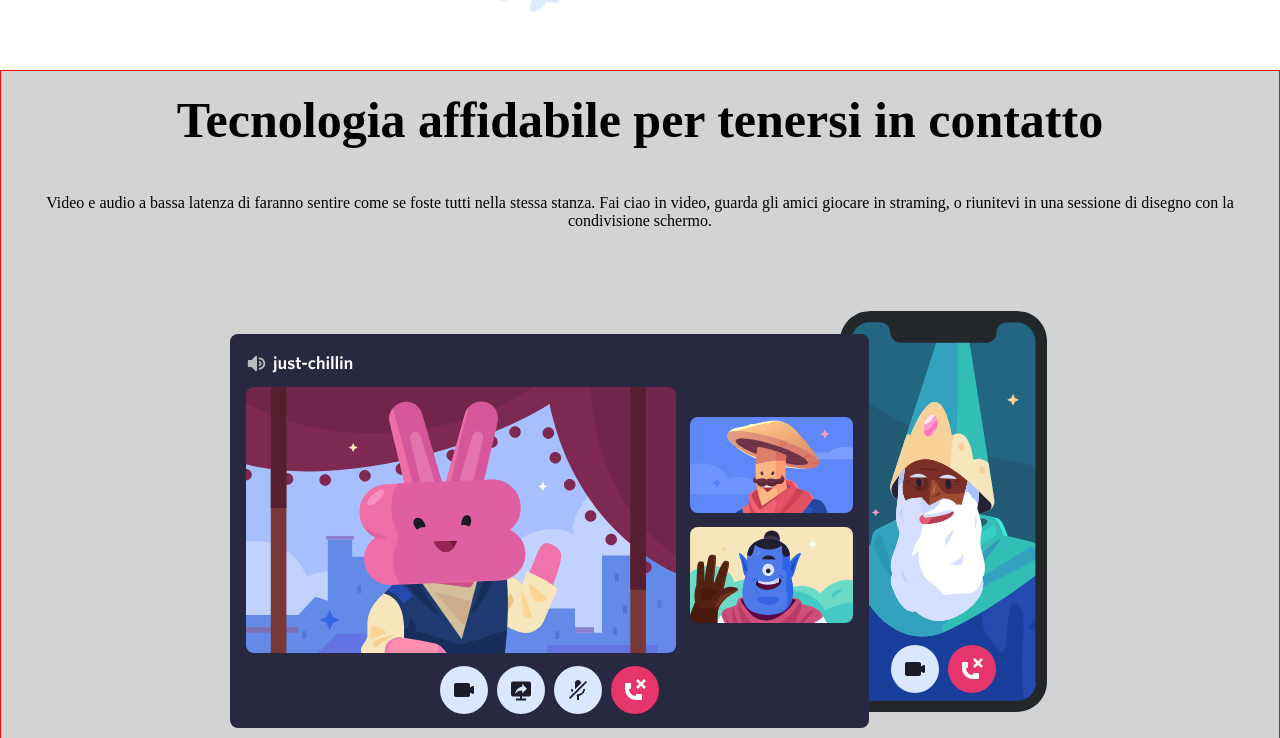
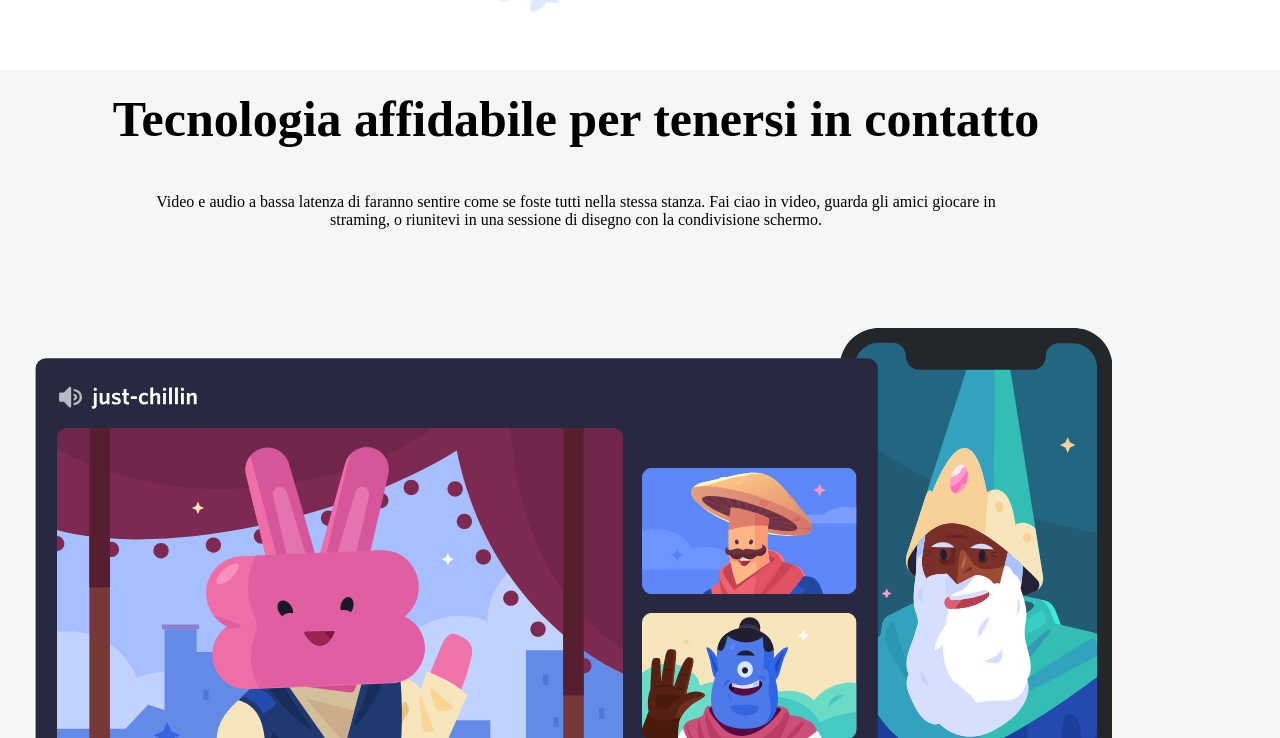
Before and after one commit to lorussogiacomoluca/htmlcss-discord, a plain HTML site: page index.html in a window 1280 px wide. Shown: the part 2122-2860 px from the top of the page. Drawn offline with Linux system fonts and the light colour scheme; a web font is replaced by a local one.

Commit message:
[UPD] Last section of MAIN

```diff
--- a/css/style.css
+++ b/css/style.css
@@ -91,7 +91,7 @@ footer{
 }
 
 .bg-grey{
-    background-color: #D3D3D3;
+    background-color: #F6F6F6;
 }
 
 .bg-green{
@@ -104,7 +104,7 @@ footer{
 
 
 .full-col{
-    width: 100%;
+    width: 90%;
 }
 
 .col-20{
@@ -167,12 +167,21 @@ footer{
 .p-8{
     padding: 8px;
 }
+
 .p-18{
     padding: 18px;
 }
 
+.px-18{
+    padding: 0 18px;
+}
+
 .m-50{
     margin: 50px auto;
+}
+
+.m-0{
+    margin: 0px;
 }
 
 .m-250{
@@ -189,6 +198,10 @@ footer{
 
 .mx-10{
     margin: 0 10px;
+}
+
+.mx-100{
+    margin: 0 100px;
 }
 
 .text-white{
@@ -242,3 +255,7 @@ footer{
     background-position: center;
     background-repeat: no-repeat;
 }
+
+.one-col-img{
+    width: 100%;
+}
--- a/index.html
+++ b/index.html
@@ -78,10 +78,12 @@
 
         <div class="bg-grey">
             <div class="container">
-                <div class="full-col text-center bored">
-                    <div class="section-title font-weight-600 p-18">Tecnologia affidabile per tenersi in contatto</div>
-                    <p class="section-description">Video e audio a bassa latenza di faranno sentire come se foste tutti nella stessa stanza. Fai ciao in video, guarda gli amici giocare in straming, o riunitevi in una sessione di disegno con la condivisione schermo.</p>
-                    <img src="./img/item4-big.svg" alt="" srcset="">
+                <div class="full-col text-center">
+                    <div class="content-section">
+                        <div class="section-title font-weight-600 px-18">Tecnologia affidabile per tenersi in contatto</div>
+                    <p class="section-description mx-100">Video e audio a bassa latenza di faranno sentire come se foste tutti nella stessa stanza. Fai ciao in video, guarda gli amici giocare in straming, o riunitevi in una sessione di disegno con la condivisione schermo.</p>
+                    </div>
+                    <img class='one-col-img' src="./img/item4-big.svg" alt="" srcset="">
                 </div>
             </div>
         </div>
```
